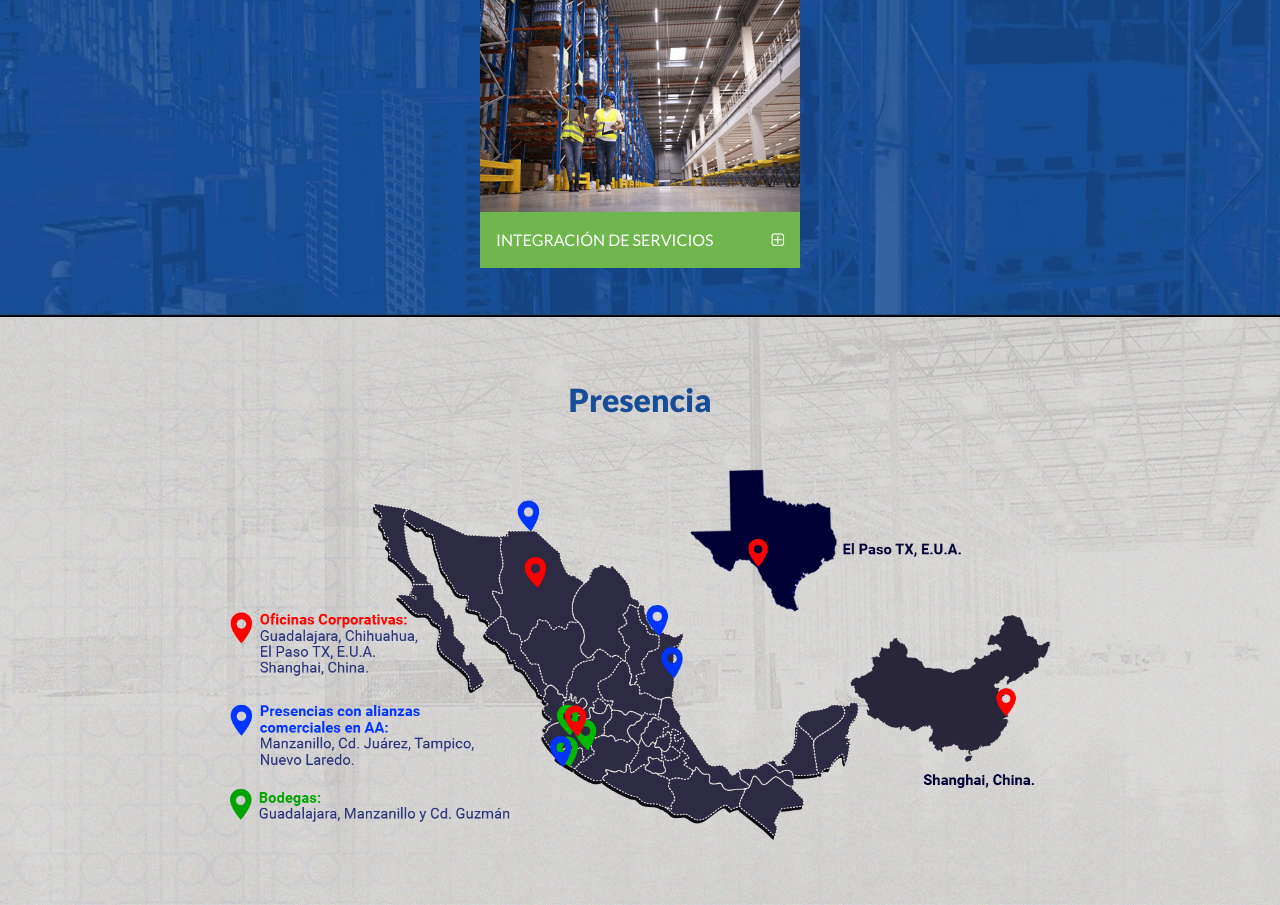
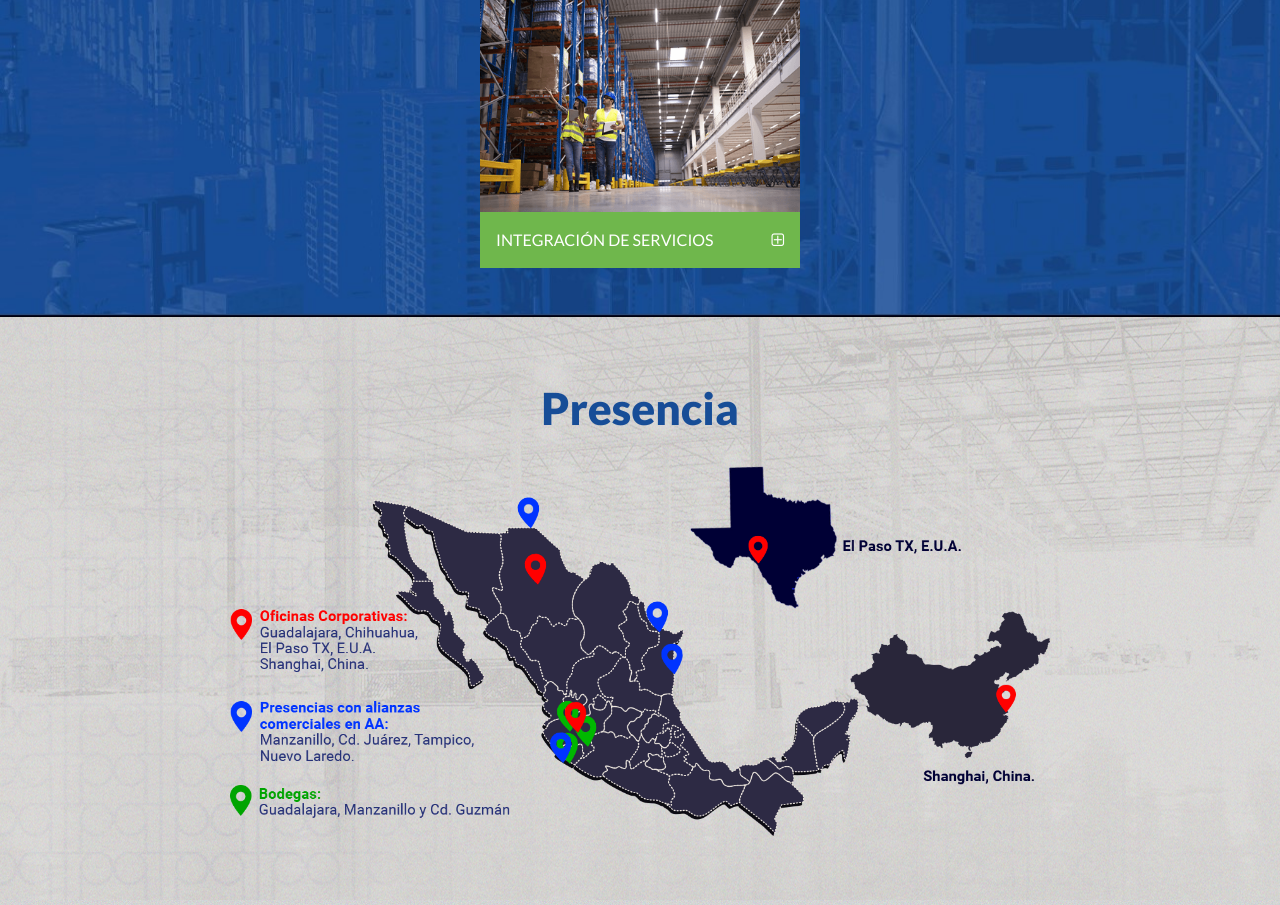
Before and after one commit to aaron2421/landing-arcadia, a PHP site: page / in a window 1280 px wide. Shown: the part 2573-3478 px from the top of the page. Run offline with PHP 8.4, Linux system fonts and the light colour scheme.

Commit message:
tamaño de fuente de la parte del mapa

```diff
--- a/styles.css
+++ b/styles.css
@@ -234,7 +234,8 @@ ul {
 
 #mapa > h2 {
   color: var(--secBlue);
-  margin-bottom: 50px;
+  margin-bottom: 2rem;
+  font-size: calc(25px + 1.5vw);
 }
 
 #mapa > img {
```
